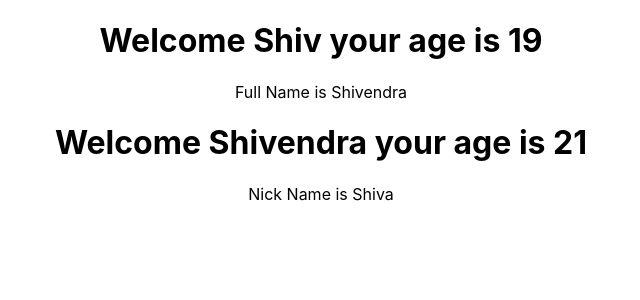
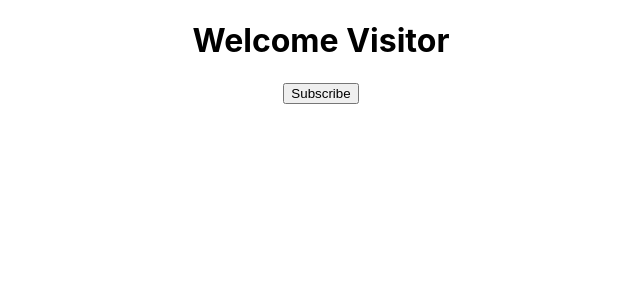
Before and after one commit to shivendra8004/HelloReact, a React (Create React App) app: page / in a window 1280 px wide. Shown: the top 300 px of the page, without its empty margins (319-959 px from the left). Built offline with nearby package versions, Linux system fonts and the light colour scheme.

Commit message:
Learned using this.state

```diff
--- a/src/App.js
+++ b/src/App.js
@@ -1,25 +1,11 @@
 import React, { Component } from "react";
 import "./App.css";
-// import Greet from "./components/Greet";
-import Welcome from "./components/Welcome";
-// import Hello from "./components/Hello";
+import Message from "./components/Message";
 class App extends Component {
   render() {
     return (
       <div className="App">
-        {/* <Greet name="Shiva" age="19">
-          <p>He is a Sweet Boy</p>
-        </Greet>
-        <Greet name="Hello" age="21">
-          <button>Click Me</button>
-        </Greet> */}
-        <Welcome name="Shiv" age="19">
-          <p>Full Name is Shivendra</p>
-        </Welcome>
-        <Welcome name="Shivendra" age="21">
-          <p>Nick Name is Shiva</p>
-        </Welcome>
-        {/* <Hello /> */}
+        <Message />
       </div>
     );
   }
--- /dev/null
+++ b/src/components/Message.js
@@ -0,0 +1,29 @@
+import React, { Component } from "react";
+class Message extends Component {
+  constructor() {
+    super();
+    this.state = {
+      message: "Welcome Visitor",
+    };
+  }
+  changeMessage() {
+    this.setState({
+      message: "Thanks For Subscribing",
+    });
+  }
+  render() {
+    return (
+      <div>
+        <h1>{this.state.message}</h1>
+        <button
+          onClick={() => {
+            this.changeMessage();
+          }}
+        >
+          Subscribe
+        </button>
+      </div>
+    );
+  }
+}
+export default Message;
```
